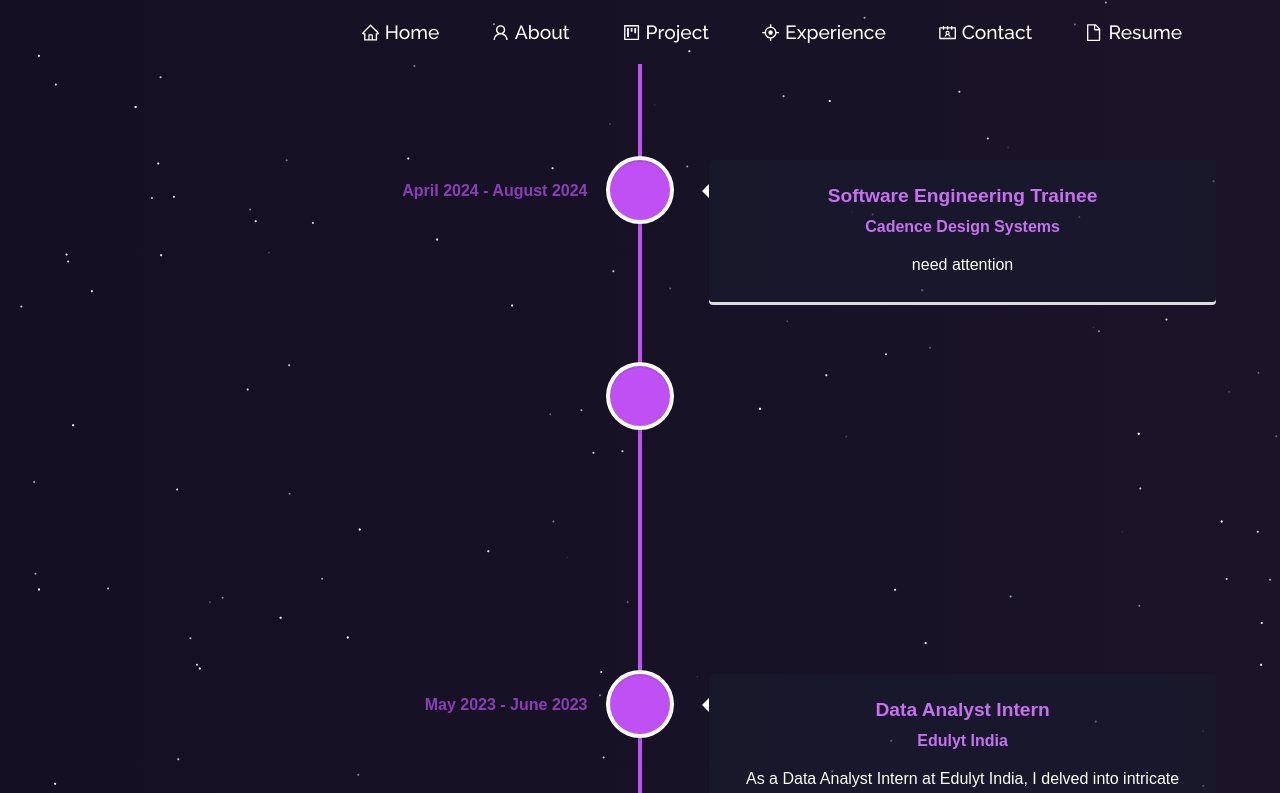
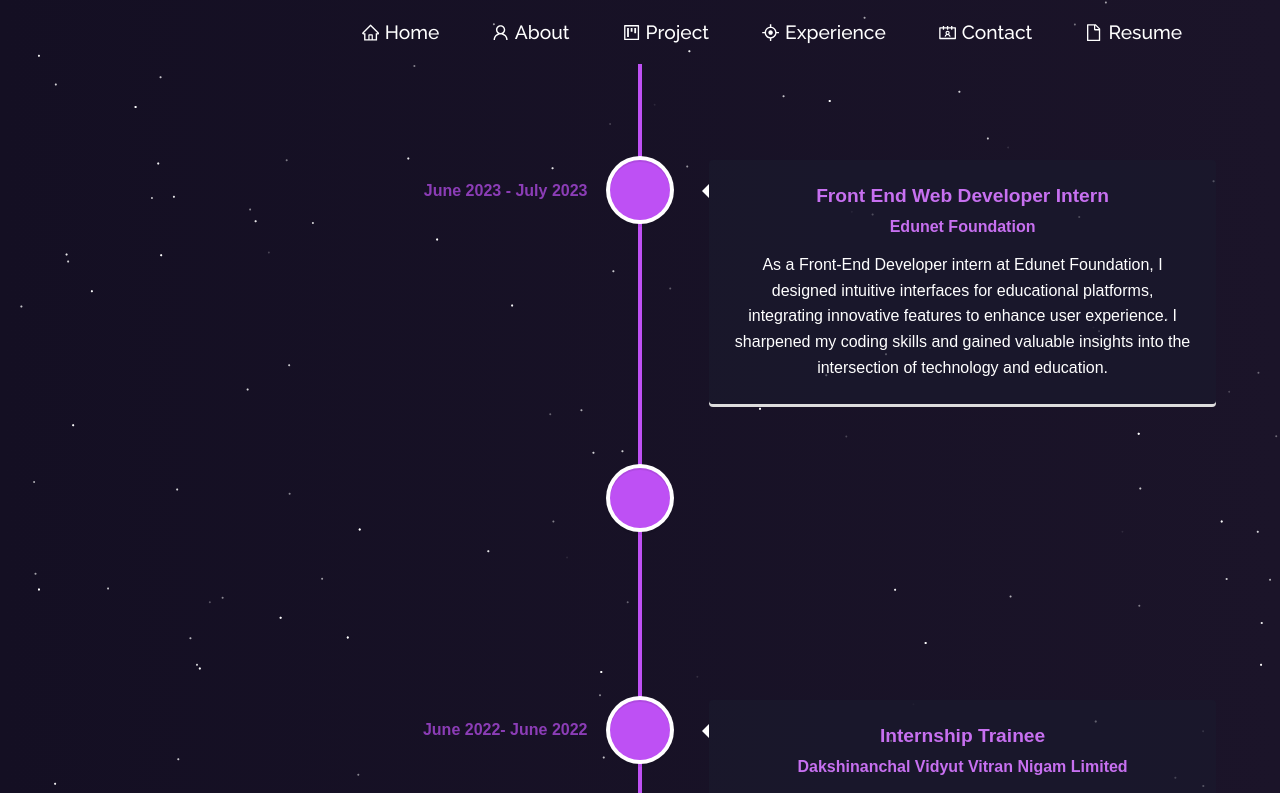
Before and after one commit to ishikasingh21/Ishika-Portfolio-main, a React (Create React App) app: page /Experience in a window 1280 px wide. Shown: the top 793 px of the page. Built offline with nearby package versions, Linux system fonts and the light colour scheme.

Commit message:
ex change

```diff
--- a/src/components/experiences.js
+++ b/src/components/experiences.js
@@ -1,11 +1,5 @@
 // experiences.js
 const experiences = [
-    {
-    title: <span className="purple"><b>Software Engineering Trainee</b></span>,
-    company: <span className="purple"><b>Cadence Design Systems</b></span>,
-    date: <b>April 2024 - August 2024</b>,
-    description: 'need attention',
-    },
     {
       title: <span className="purple"><b>Front End Web Developer Intern</b></span>,
       company: <span className="purple"><b>Edunet Foundation</b></span>,
```
